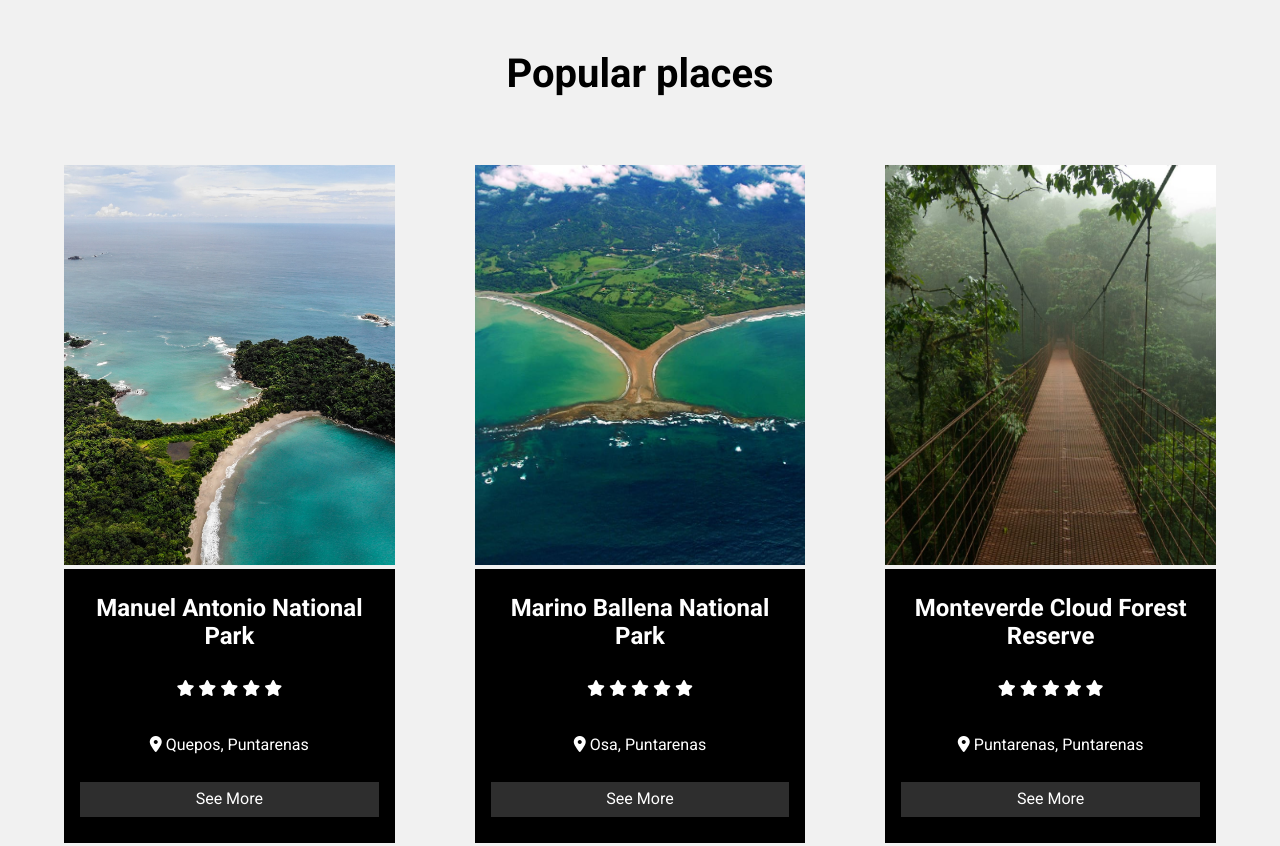
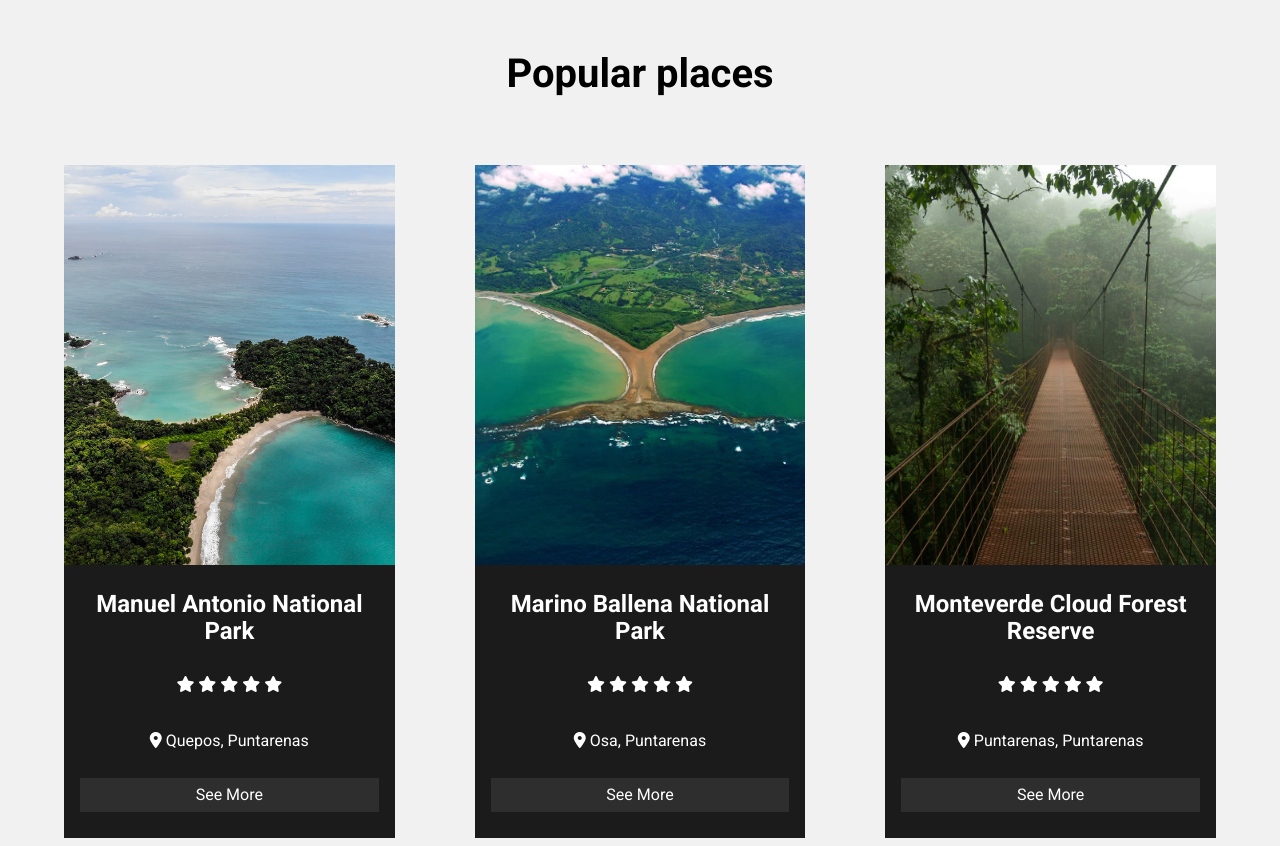
Before and after one commit to Carlosqu24/travl-landing-page, a plain HTML site: page index.html in a window 1280 px wide. Shown: the part 1353-2199 px from the top of the page. Drawn offline with Linux system fonts and the light colour scheme.

Commit message:
places cards fixed

```diff
--- a/css/styles.css
+++ b/css/styles.css
@@ -245,18 +245,9 @@ img {
 
 /* PLACES */
 .places {
-      /* padding: 2rem 0; */
-
-      /* background: rgb(27, 27, 27); */
-
-      /* text-align: center; */
 }
 
 .places__title {
-      /* text-align: center;
-      padding: 1rem;
-      font-size: 40px;
-      color: #000; */
 }
 
 .places-container {
@@ -268,16 +259,16 @@ img {
 .places-container__card {
       height: auto;
       margin: 20px 0;
-      /* position: relative; */
       text-align: center;
 
-      /* background: rgb(243, 243, 243); */
+      display: flex;
+      flex-direction: column;
+      align-items: center;
+      justify-content: flex-start;
 }
 
 .places-container__img {
-      /* min-width: 400px; */
       height: 400px;
-
 
       transition: all 0.5s ease;
       object-fit: cover;
@@ -292,9 +283,7 @@ img {
       padding: 1rem;
       z-index: 40;
 
-      /* background: var(--gray-color);  */
-      /* color: #fff; */
-      background: rgb(0, 0, 0);
+      background: rgb(27, 27, 27);
       color: rgb(255, 255, 255);
 
       display: flex;
```
